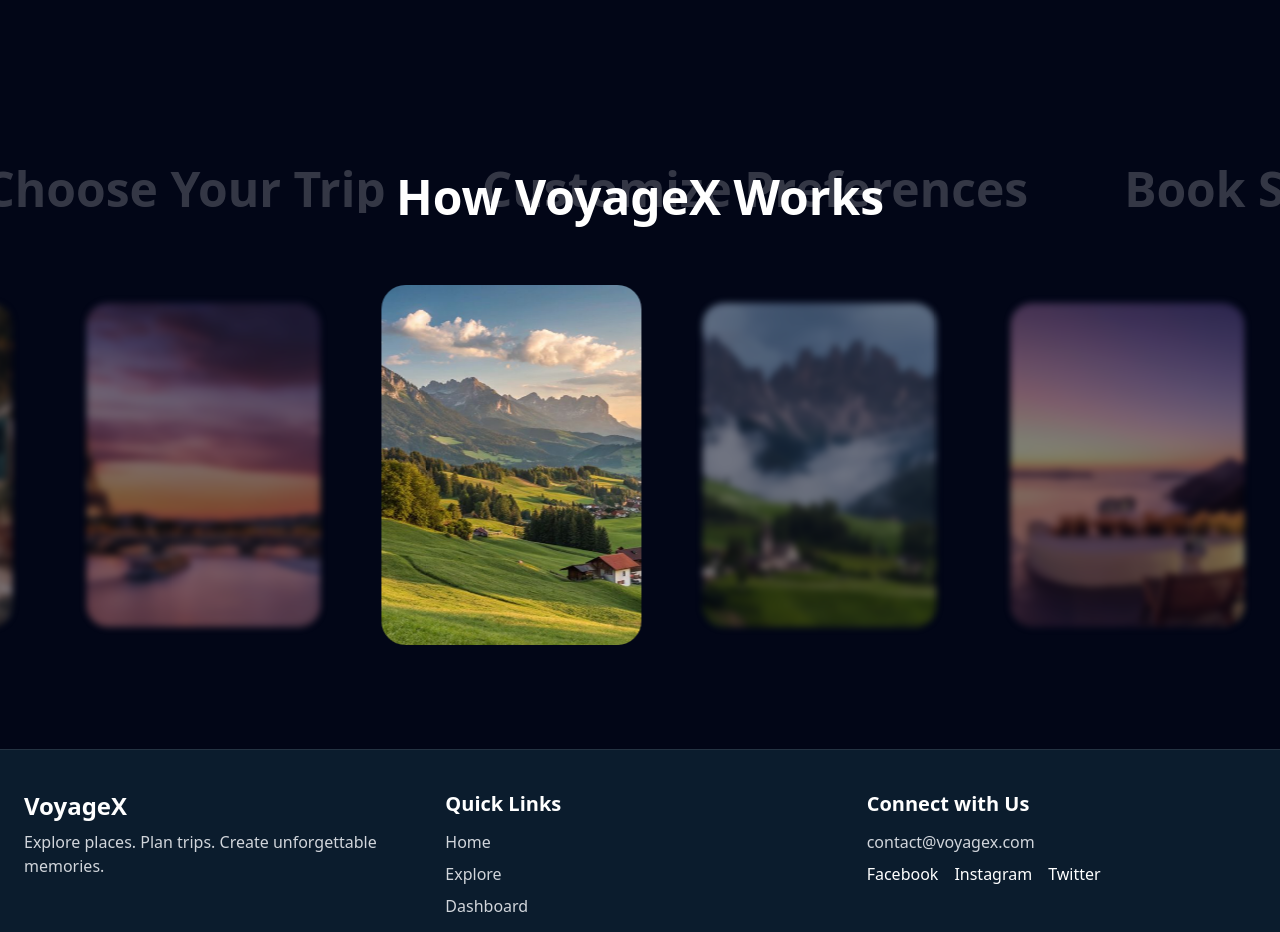
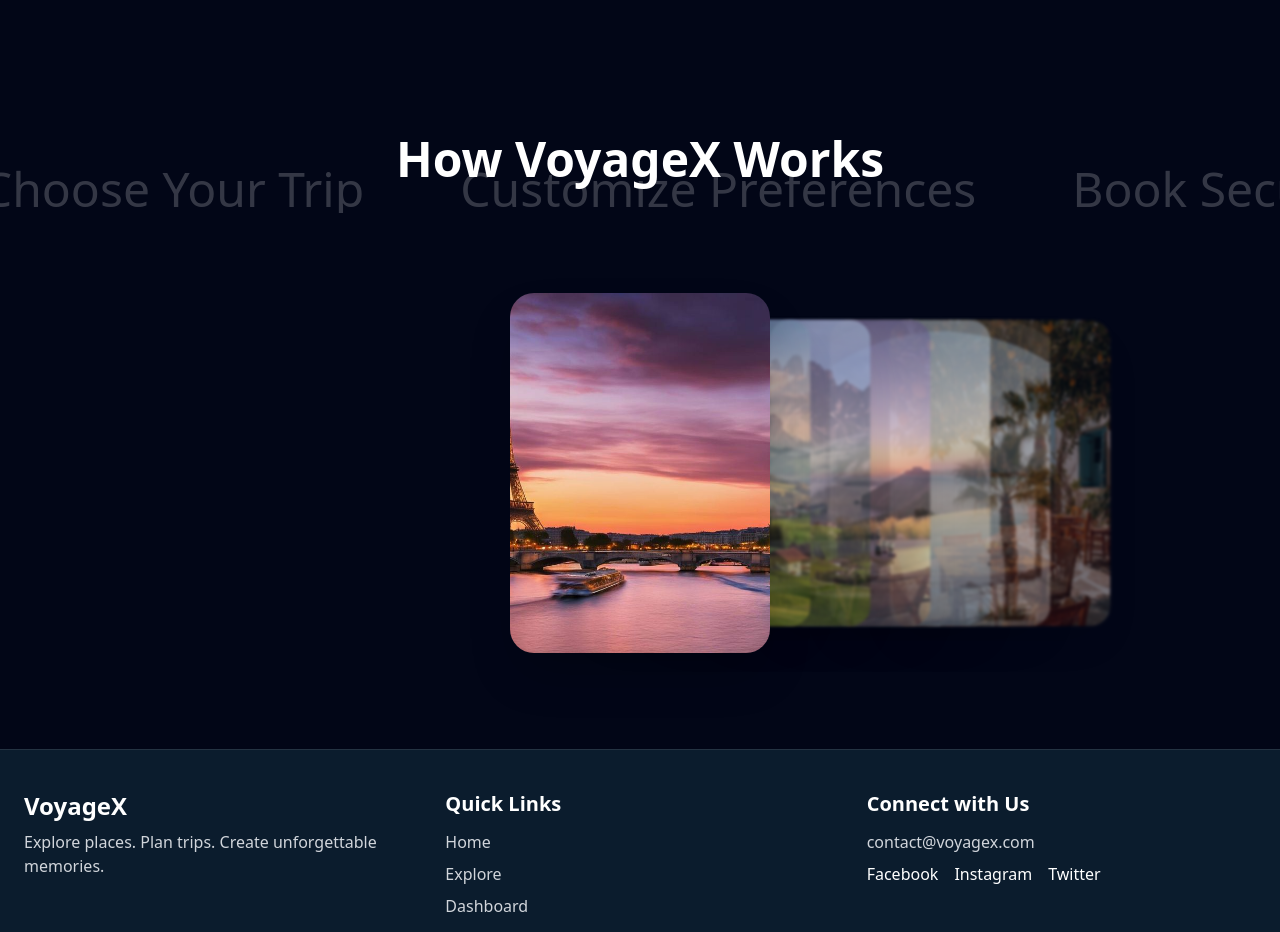
Before and after one commit to rlrakshita123/VoyageX, a React (Vite) app in the folder frontend/: page / in a window 1280 px wide. Shown: the part 1440-2372 px from the top of the page. Built offline with nearby package versions, Linux system fonts and the light colour scheme.

Commit message:
reupdated home page

```diff
--- a/frontend/src/components/HowItWorks.jsx
+++ b/frontend/src/components/HowItWorks.jsx
@@ -1,3 +1,5 @@
+import { useEffect, useState } from "react";
+
 const HowItWorks = () => {
   const images = [
     "/images/float1.jpg",
@@ -17,47 +19,56 @@ const HowItWorks = () => {
     "Travel & Enjoy",
   ];
 
+  const [active, setActive] = useState(0);
+
+  useEffect(() => {
+    const interval = setInterval(() => {
+      setActive((prev) => (prev + 1) % images.length);
+    }, 2500);
+
+    return () => clearInterval(interval);
+  }, []);
+
   return (
     <section className="relative min-h-[85vh] bg-[#020617] text-white overflow-hidden flex flex-col justify-center">
 
       {/* Background scrolling text */}
       <div className="absolute top-24 w-full overflow-hidden opacity-20">
-        <div className="flex gap-24 w-max animate-scroll-x text-5xl font-semibold">
-          {[...stepsText, ...stepsText].map((text, i) => (
-            <span key={i}>{text}</span>
+        <div className="flex gap-24 w-max animate-scroll-x text-5xl font-medium">
+          {[...stepsText, ...stepsText].map((t, i) => (
+            <span key={i}>{t}</span>
           ))}
         </div>
       </div>
 
       {/* Heading */}
-      <h2 className="relative z-10 text-center text-4xl md:text-5xl font-semibold mb-16">
+      <h2 className="relative z-10 text-center text-4xl md:text-5xl font-semibold mb-20">
         How VoyageX Works
       </h2>
 
-      {/* Moving Image Strip */}
-      <div className="relative w-full overflow-hidden">
-        <div className="flex w-max gap-12 animate-image-marquee px-12">
-
-          {[...images, ...images].map((img, index) => {
-            const isCenter = index % images.length === 3;
+      {/* STACKED IMAGE CAROUSEL */}
+      <div className="relative h-[420px] flex items-center justify-center">
+        {images.map((img, index) => {
+          const position = (index - active + images.length) % images.length;
 
           return (
-              <div
+            <img
               key={index}
-                className={`relative w-[260px] h-[360px] rounded-3xl overflow-hidden transition-all duration-700
-                ${isCenter ? "scale-100 blur-0 opacity-100" : "scale-90 blur-sm opacity-50"}`}
-              >
-                <img
               src={img}
-                  alt="How it works visual"
-                  className="w-full h-full object-cover"
+              alt="Voyage step"
+              className="absolute w-[260px] h-[360px] rounded-3xl object-cover shadow-2xl transition-all duration-700"
+              style={{
+                transform: `translateX(${position * 60}px) scale(${
+                  position === 0 ? 1 : 0.85
+                })`,
+                opacity: position === 0 ? 1 : 0.45,
+                filter: position === 0 ? "blur(0px)" : "blur(2px)",
+                zIndex: images.length - position,
+              }}
             />
-              </div>
           );
         })}
       </div>
-      </div>
-
     </section>
   );
 };
```
Lines whose indentation alone changed are shown as unchanged.
